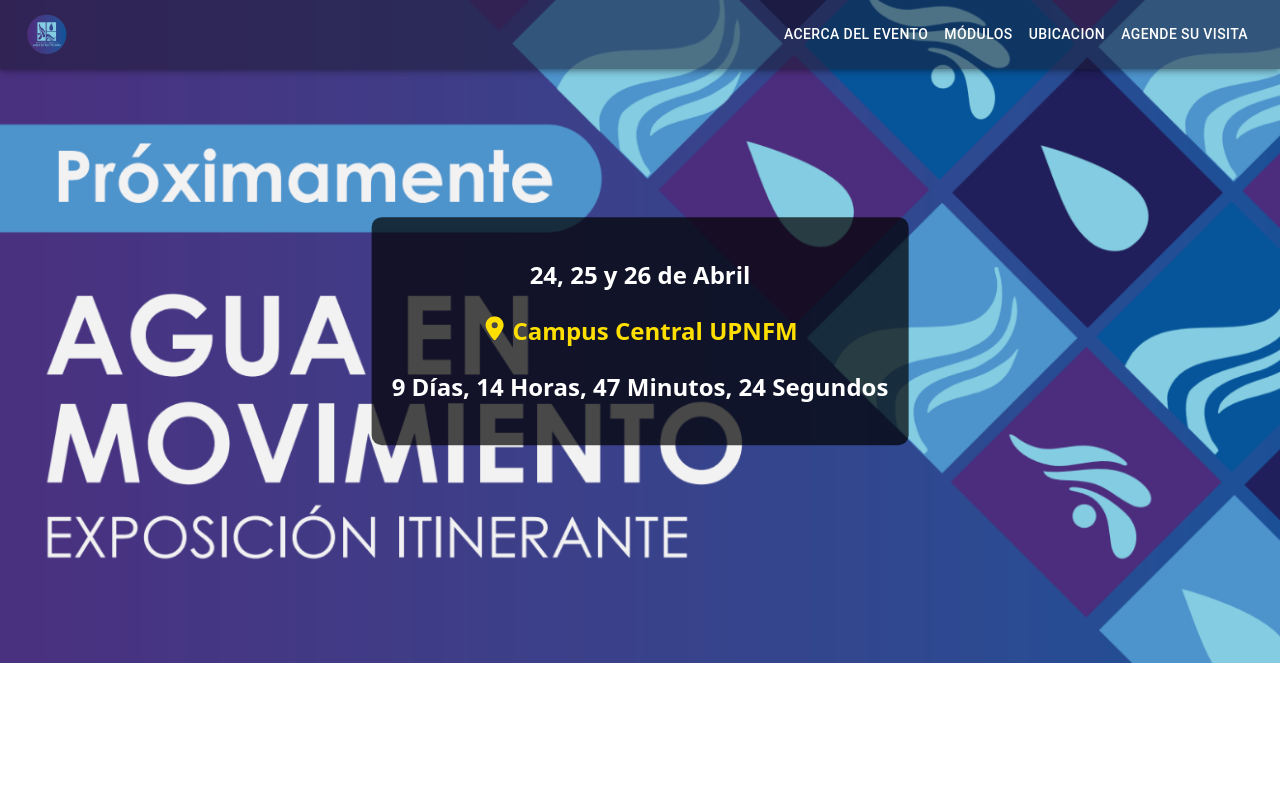
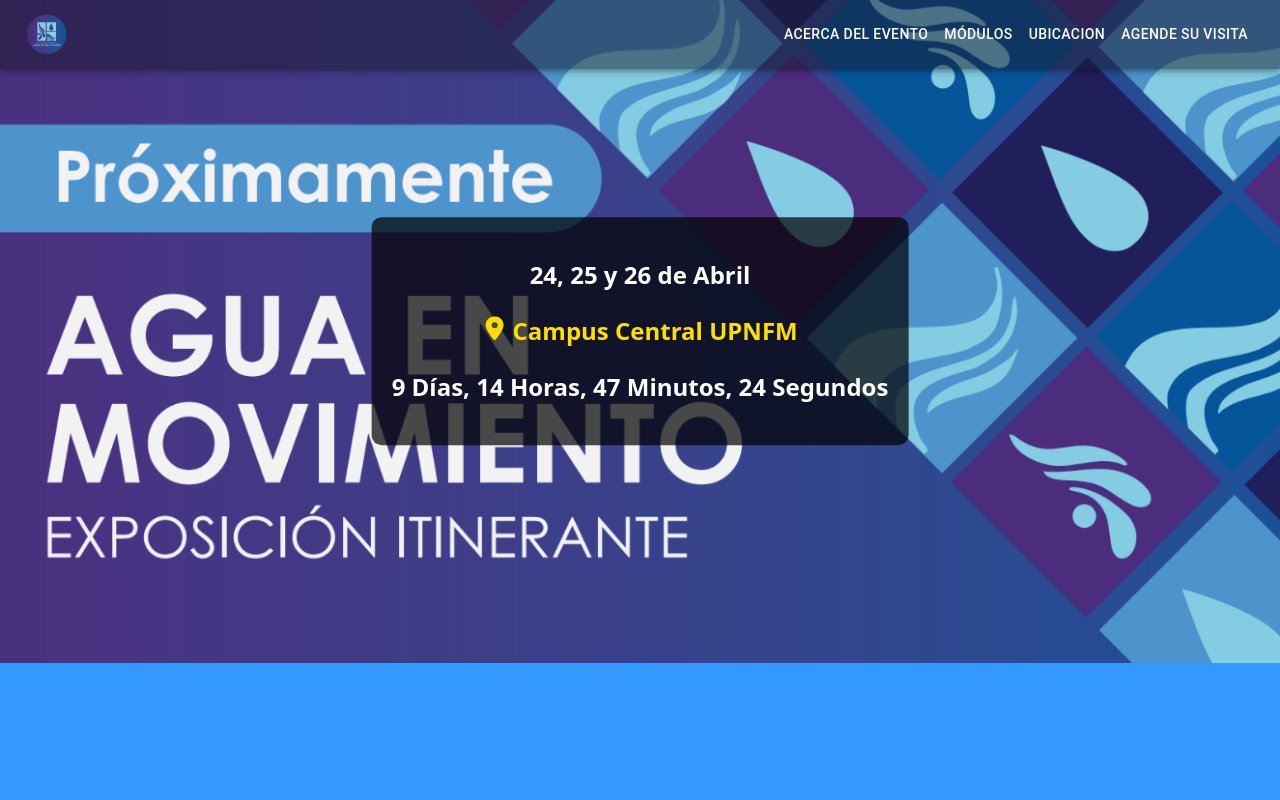
Before and after one commit to LuisRSorto/AguaEnMovimiento, a React (Vite) app: page / in a window 1280 px wide. Shown: the top 800 px of the page. Built offline with nearby package versions, Linux system fonts and the light colour scheme.

Commit message:
Agregado fondo dinámico

```diff
--- a/src/App.css
+++ b/src/App.css
@@ -65,7 +65,7 @@
 
  .tittle{
    font-size: 3.5em;
-   color: rgb(16, 193, 238);
+   color: rgb(37, 0, 52);
    margin-bottom: 0%;
  }
 
@@ -111,3 +111,10 @@
 font-size: .8em;
 }
 }
+
+@media (min-width: 768px) and (max-width: 1000px) {
+  .patroImg{
+    width: 170px;
+    height: auto;
+  }
+}
--- a/src/App.jsx
+++ b/src/App.jsx
@@ -8,6 +8,7 @@
 import ImageSection from './Components/imageSection'
 import TextSection from './Components/textSection'
 import VideoSection from './Components/videoSection'
+import BackgroundWaves from './Components/backgroundWaves'
 
 function App() {
   const images = [
@@ -22,6 +23,7 @@
 
   return (
     <>
+    <BackgroundWaves />
       <NavBar/>
 
       <CarouselWithTimer images={images}/>
@@ -32,7 +34,7 @@
       videoUrl='/videos/Aguaenmovimiento.mp4'
       />
 
-      <h1 id='2' >Módulos:</h1>
+      <h1 id='2' style={{color: "rgb(37, 0, 52)"}}>Módulos:</h1>
       <InformationPanels />
 
       <ImageSection
@@ -43,83 +45,91 @@
       />
 
       <Container sx={{textAlign: 'center'}}>
-        <h2>Organizadores:</h2>
+        <h1 style={{color: "rgb(37, 0, 52)"}}>Organizadores:</h1>
         <Box sx={{display:'flex', flexWrap: 'wrap',  justifyContent: { xs: 'center', md: 'space-around' }, alignItems: { xs: 'none', md: 'center' }, marginBottom: '40px'}}>
           <img
             width="200px"
             style={{margin: '30px 0px 30px 0px'}}
             height="auto"
+            className="patroImg"
             src={'/images/usac.png'}
             onClick={() =>
-            (window.open('https://www.apoautishn.org/', '_blank')
+            (window.open('https://usac.edu.gt/', '_blank')
             )}
-            alt='APO-AUTIST'
+            alt='usac'
           />
           <img
             width="200px"
             style={{margin: '30px 0px 30px 0px'}}
             height="auto"
+            className="patroImg"
             src={'images/upnfm.png'}
             onClick={() =>
-            (window.open('https://www.facebook.com/profile.php?id=100063723276220&locale=hi_IN', '_blank')
+            (window.open('https://www.upnfm.edu.hn/', '_blank')
             )}
-            alt='GINA'
+            alt='upnfm'
           />
 
           <img
             width="200px"
             style={{margin: '30px 0px 30px 0px'}}
             height="auto"
+            className="patroImg"
             src={'images/ucr.png'}
             onClick={() =>
-            (window.open('https://owsd.net/network/honduras', '_blank')
+            (window.open('https://www.ucr.ac.cr/', '_blank')
             )}
-            alt='OWSD'
+            alt='ucr'
           />
 
             <img
             width="200px"
             style={{margin: '30px 0px 30px 0px'}}
             height="auto"
+            className="patroImg"
             src={'images/tecm.png'}
             onClick={() =>
-            (window.open('https://www.facebook.com/FUNTEAH/?locale=hi_IN', '_blank')
+            (window.open('https://tec.mx/es/monterrey', '_blank')
             )}
-            alt='funteah'
+            alt='tecm'
           />
 
           <img
             width="220px"
             height="auto"
+            className="patroImg"
             src={'images/idrc.png'}
             onClick={() =>
-            (window.open('https://www.unah.edu.hn/', '_blank')
+            (window.open('https://idrc-crdi.ca/en', '_blank')
             )}
-            alt='UNAH' />
+            alt='idrc' />
 
             <img
             width="220px"
             height="auto"
+            className="patroImg"
             src={'images/csuca.png'}
             onClick={() =>
-            (window.open('https://www.unah.edu.hn/', '_blank')
+            (window.open('https://seduca.csuca.org/index.php/miembros', '_blank')
             )}
             alt='csuca' />
             <img
             width="220px"
             height="auto"
+            className="patroImg"
             src={'images/ctcap.png'}
             onClick={() =>
-            (window.open('https://www.unah.edu.hn/', '_blank')
+            (window.open('https://www.incap.int/index.php/es/socios2/20-sistema-de-la-integracion-centroamericana', '_blank')
             )}
             alt='ctcap' />
 
             <img
             width="220px"
             height="auto"
+            className="patroImg"
             src={'images/SICA.png'}
             onClick={() =>
-            (window.open('https://www.unah.edu.hn/', '_blank')
+            (window.open('https://www.sica.int/', '_blank')
             )}
             alt='SICA' />
         </Box>
--- /dev/null
+++ b/src/Components/backgroundWaves.css
@@ -0,0 +1,38 @@
+.wave-container {
+    position: fixed;
+    width: 100%;
+    height: 100%;
+    z-index: -1;
+    overflow: hidden;
+    background: linear-gradient(to bottom, #a2d4f3, #d0f0ff);
+    bottom: 0;
+    left: 0;
+  }
+
+  .wave {
+    position: absolute;
+    bottom: 0;
+    width: 200%;
+    height: auto;
+    animation: wave-move 12s linear infinite;
+  }
+
+  .wave1 {
+    opacity: 0.5;
+    animation-duration: 18s;
+  }
+
+  .wave2 {
+    opacity: 0.3;
+    animation-duration: 24s;
+    animation-delay: -6s;
+  }
+
+  @keyframes wave-move {
+    0% {
+      transform: translateX(0);
+    }
+    100% {
+      transform: translateX(-50%);
+    }
+  }
--- /dev/null
+++ b/src/Components/backgroundWaves.jsx
@@ -0,0 +1,29 @@
+import React from 'react';
+import './backgroundWaves.css';
+
+const BackgroundWave = () => {
+    return (
+      <div className="wave-container">
+        <svg className="wave wave1" viewBox="0 0 1440 320">
+          <path
+            fill="#cceeff"
+            d="M0,160L60,154.7C120,149,240,139,360,133.3C480,128,600,128,720,128C840,128,960,128,1080,149.3C1200,171,1320,213,1380,234.7L1440,256L1440,320L1380,320C1320,320,1200,320,1080,320C960,320,840,320,720,320C600,320,480,320,360,320C240,320,120,320,60,320L0,320Z"
+          ></path>
+        </svg>
+        <svg className="wave wave2" viewBox="0 0 1440 320">
+          <path
+            fill="#99ddff"
+            d="M0,192L60,197.3C120,203,240,213,360,197.3C480,181,600,139,720,128C840,117,960,139,1080,165.3C1200,192,1320,224,1380,240L1440,256L1440,320L1380,320C1320,320,1200,320,1080,320C960,320,840,320,720,320C600,320,480,320,360,320C240,320,120,320,60,320L0,320Z"
+          ></path>
+        </svg>
+        <svg className="wave wave3" viewBox="0 0 1440 320">
+          <path
+            fill="#3399ff"
+            d="M0,224L60,229.3C120,235,240,245,360,240C480,235,600,213,720,186.7C840,160,960,128,1080,138.7C1200,149,1320,203,1380,229.3L1440,256L1440,320L1380,320C1320,320,1200,320,1080,320C960,320,840,320,720,320C600,320,480,320,360,320C240,320,120,320,60,320L0,320Z"
+          ></path>
+        </svg>
+      </div>
+    );
+  };
+
+  export default BackgroundWave;
```
Also changed, not shown: public/images/tecm.png, public/images/usac.png.
